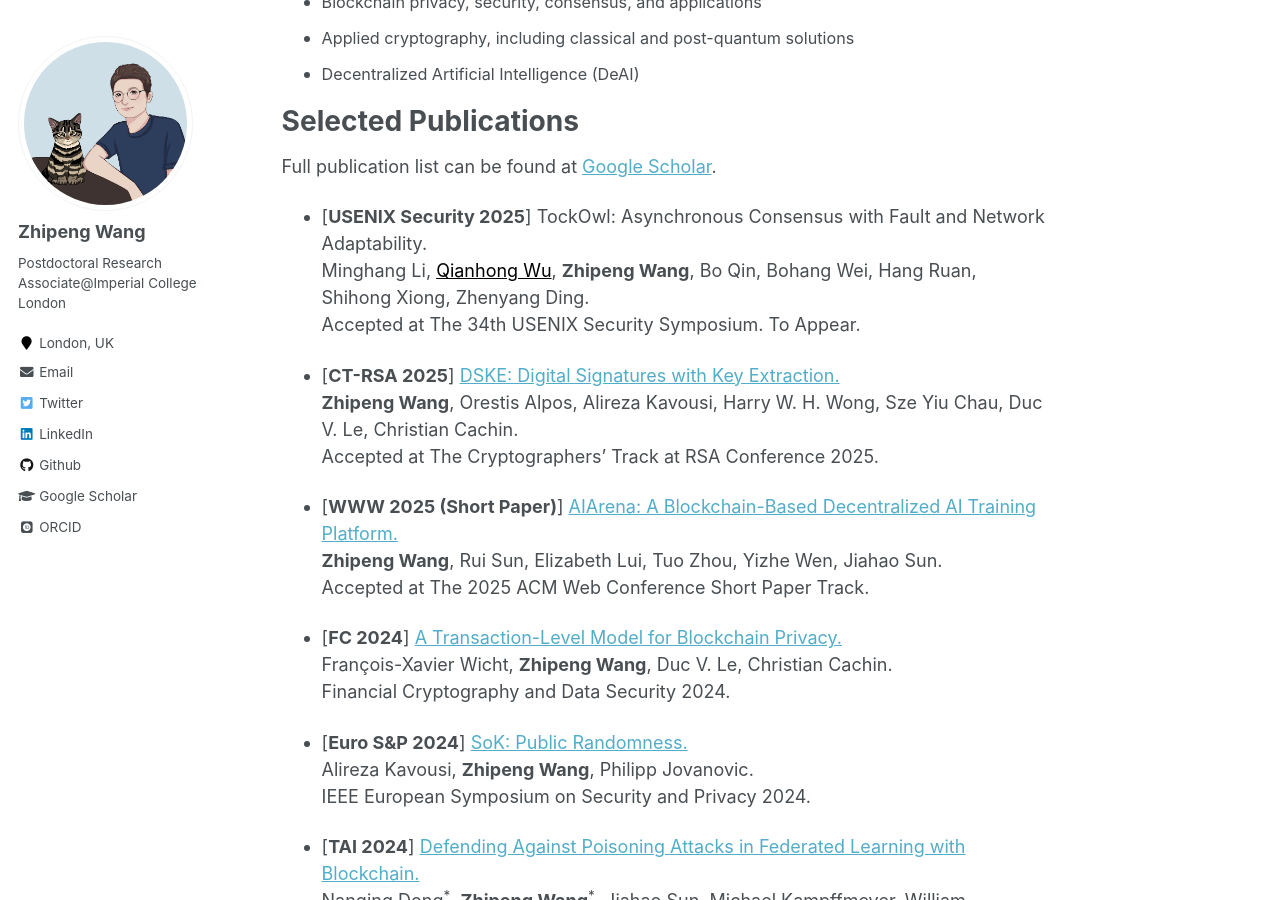
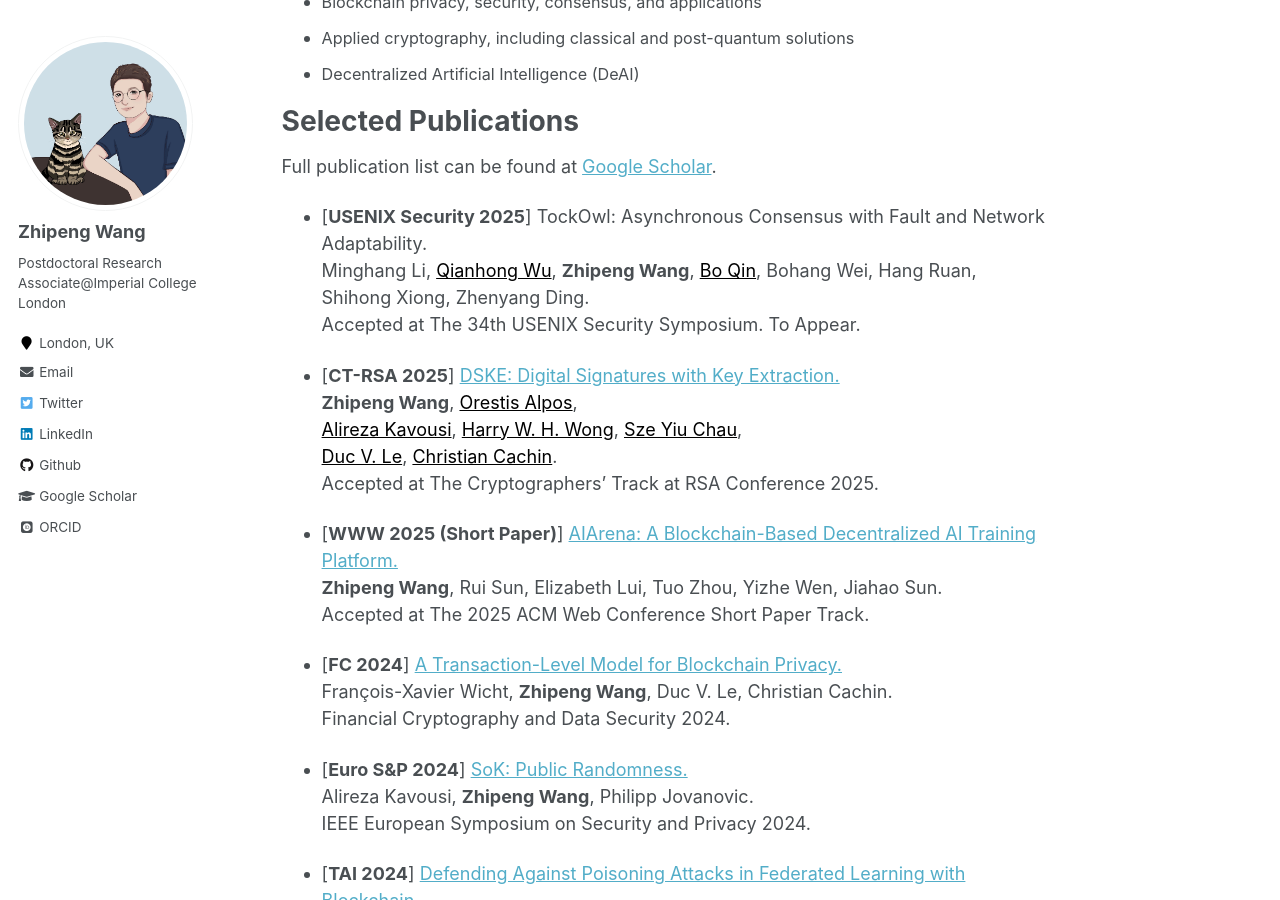
Before and after one commit to WZP321/profile, a Jekyll site: the page built from _pages/about.md, in a window 1280 px wide and 900 px high, scrolled down 408 px. Built offline with Jekyll 4.4.1, drawn with Linux system fonts in a browser that asks for light colours; some web fonts are replaced.

Commit message:
update url

```diff
--- a/_config.yml
+++ b/_config.yml
@@ -11,9 +11,9 @@ title                    : "Zhipeng Wang"
 title_separator          : "-"
 name                     : &name "Zhipeng Wang"
 description              : &description "Postdoctoral Research Associate @Imperial College London"
-url                      : https://wzp321.github.io/zhipengwang.github.io/ # the base hostname & protocol for your site e.g. "https://mmistakes.github.io"
+url                      : https://wzp321.github.io/profile/ # the base hostname & protocol for your site e.g. "https://mmistakes.github.io"
 baseurl                  : "" # the subpath of your site, e.g. "/blog"
-repository               : "wzp321.github.io/zhipengwang.github.io"
+repository               : "wzp321.github.io/profile"
 teaser                   :  # filename of teaser fallback teaser image placed in /images/, .e.g. "500x300.png"
 breadcrumbs              : false # true, false (default)
 words_per_minute         : 160
--- a/_pages/about.md
+++ b/_pages/about.md
@@ -26,12 +26,18 @@ Full publication list can be found at [Google Scholar](https://scholar.google.co
 
 
 - <span style="color:dark">\[<b>USENIX Security 2025</b>\]</span> TockOwl: Asynchronous Consensus with Fault and Network Adaptability.<br />
-Minghang Li, <a href="https://scholar.google.com/citations?hl=en&user=eEzaPPYAAAAJ" style="color:black">Qianhong Wu</a>, **Zhipeng Wang**, Bo Qin, Bohang Wei, Hang Ruan, Shihong Xiong, Zhenyang Ding. <br />
+Minghang Li, <a href="https://scholar.google.com/citations?hl=en&user=eEzaPPYAAAAJ" style="color:black">Qianhong Wu</a>, **Zhipeng Wang**, <a href="https://scholar.google.com/citations?hl=en&user=Dww7dnsAAAAJ" style="color:black">Bo Qin</a>, Bohang Wei, Hang Ruan, Shihong Xiong, Zhenyang Ding. <br />
 Accepted at The 34th USENIX Security Symposium. To Appear. <br />
 
 
 - <span style="color:dark">\[<b>CT-RSA 2025</b>\]</span> [DSKE: Digital Signatures with Key Extraction.](https://eprint.iacr.org/2022/1753.pdf)<br />
-**Zhipeng Wang**, Orestis Alpos,  Alireza Kavousi, Harry W. H. Wong, Sze Yiu Chau, Duc V. Le, Christian Cachin.<br />
+**Zhipeng Wang**,
+<a href="https://orestisalpos.github.io/" style="color:black">Orestis Alpos</a>,
+<a href="https://www.linkedin.com/in/alireza-kavousi/?originalSubdomain=uk" style="color:black">Alireza Kavousi</a>,
+<a href="https://scholar.google.com/citations?user=L3zP4p0AAAAJ&hl=en" style="color:black">Harry W. H. Wong</a>,
+<a href="https://szeyiuchau.github.io/" style="color:black">Sze Yiu Chau</a>,
+<a href="https://levduc.github.io/" style="color:black">Duc V. Le</a>,
+<a href="https://crypto.unibe.ch/cc/" style="color:black">Christian Cachin</a>.<br />
 Accepted at The Cryptographers' Track at RSA Conference 2025. <br />
 
 - <span style="color:dark">\[<b>WWW 2025 (Short Paper)</b>\]</span> [AIArena: A Blockchain-Based Decentralized AI Training Platform.](https://arxiv.org/pdf/2412.14566)<br />
```
